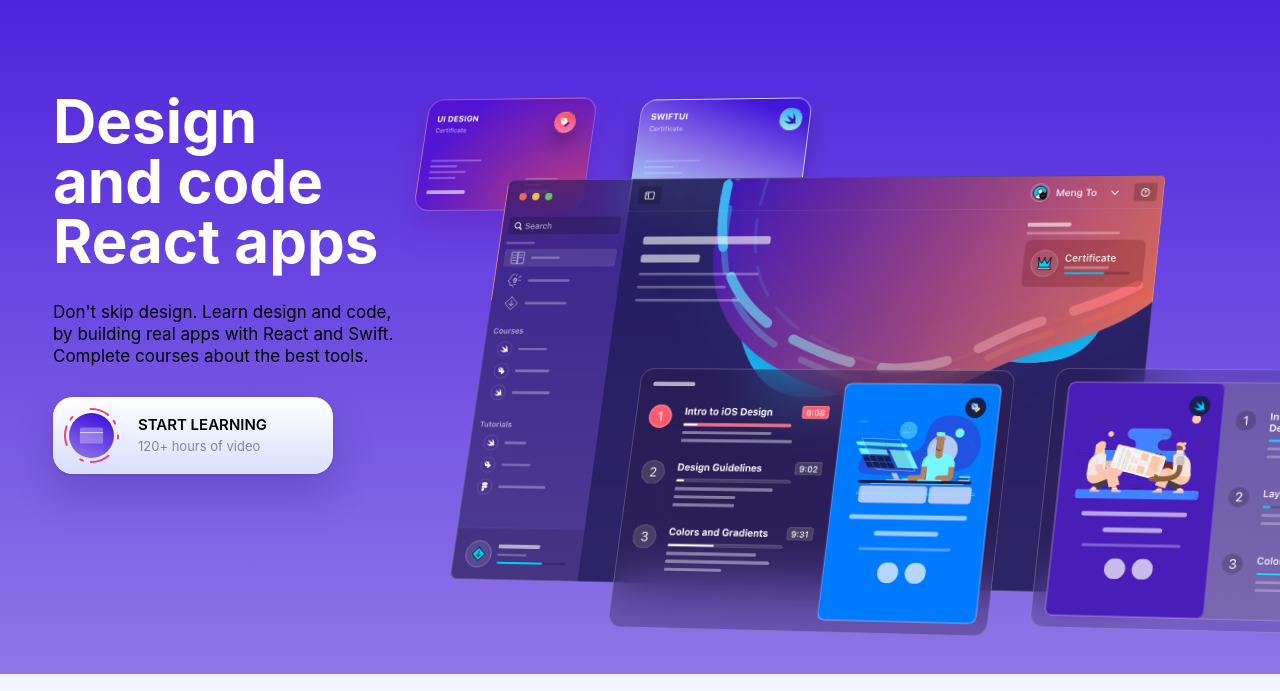
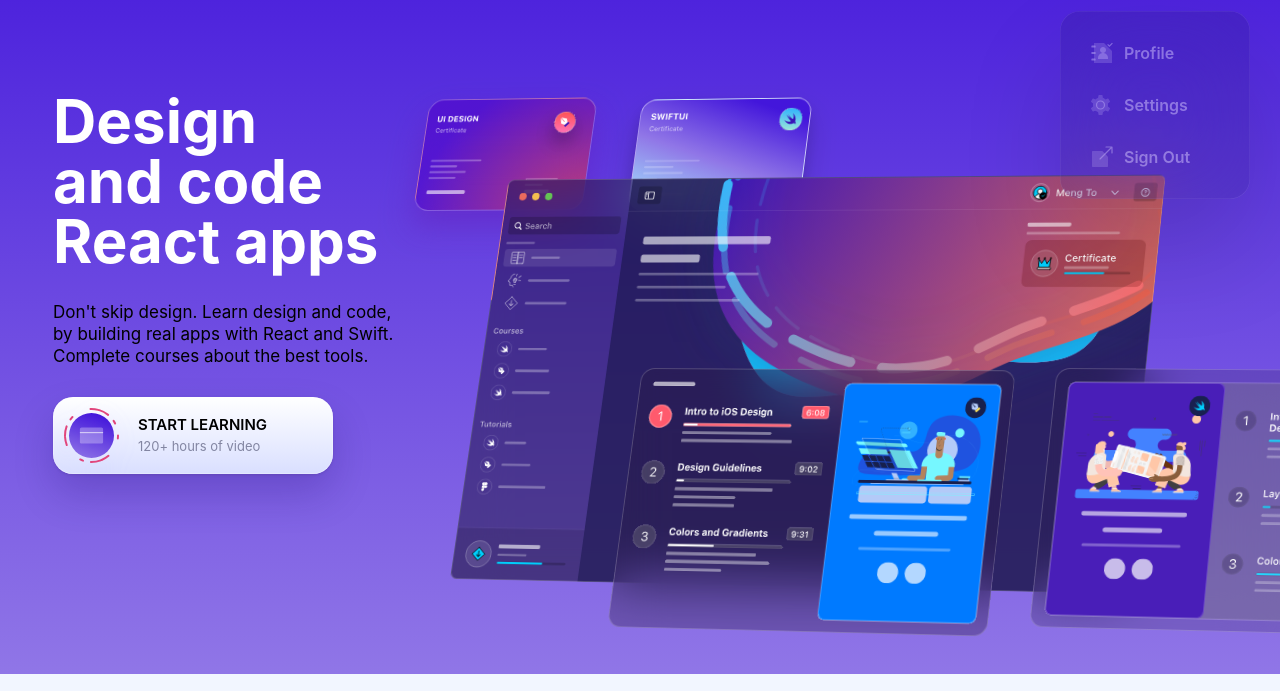
Before and after one commit to siddvader333/react-ui-course, a Gatsby site: page / in a window 1280 px wide. Shown: the part 109-800 px from the top of the page. Built offline with nearby package versions, Linux system fonts and the light colour scheme; Gatsby itself is replaced by a stand-in of ours.

Commit message:
Lecture 14: Toggle Menu with useState

```diff
--- a/src/components/layout/Header.js
+++ b/src/components/layout/Header.js
@@ -3,6 +3,7 @@
 import styled from "styled-components"
 import { menuData } from "../../data/menuData"
 import MenuButton from "../buttons/MenuButtons"
+import MenuTooltip from "../tooltips/MenuTooltip"
 
 const Header = () => {
   return (
@@ -16,6 +17,7 @@
           <MenuButton key={index} item={item} />
         ))}
       </MenuWrapper>
+      <MenuTooltip />
     </Wrapper>
   )
 }
--- /dev/null
+++ b/src/components/tooltips/MenuTooltip.js
@@ -0,0 +1,42 @@
+import React from "react"
+import styled from "styled-components"
+import { tooltipData } from "../../data/menuData"
+import MenuButton from "../buttons/MenuButtons"
+
+const MenuTooltip = () => {
+  const [isOpen, setIsOpen] = React.useState(false)
+
+  return (
+    <Wrapper
+      isOpen={isOpen}
+      onClick={() => {
+        setIsOpen(!isOpen)
+      }}
+    >
+      {tooltipData.map((item, index) => (
+        <MenuButton item={item} key={index} />
+      ))}
+    </Wrapper>
+  )
+}
+
+export default MenuTooltip
+
+const Wrapper = styled.div`
+  background: rgba(15, 14, 71, 0.3);
+  box-shadow: 0px 50px 100px rgba(0, 0, 0, 0.25),
+    inset 0px 0px 0px 0.5px rgba(255, 255, 255, 0.2);
+  backdrop-filter: blur(40px);
+  /* Note: backdrop-filter has minimal browser support */
+
+  border-radius: 20px;
+  padding: 20px;
+  position: absolute;
+  top: 60px;
+  right: 30px;
+  opacity: ${props => (props.isOpen ? 1 : 0.5)};
+  z-index: 1;
+  display: grid;
+  gap: 10px;
+  grid-template-columns: 150px;
+`
--- a/src/data/menuData.js
+++ b/src/data/menuData.js
@@ -9,3 +9,9 @@
   { title: "", icon: "/images/icons/search.svg", link: "/search" },
   { title: "", icon: "/images/icons/account.svg", link: "/account" },
 ]
+
+export const tooltipData = [
+  { title: "Profile", icon: "/images/icons/profile.svg", link: "/account" },
+  { title: "Settings", icon: "/images/icons/settings.svg", link: "/account" },
+  { title: "Sign Out", icon: "/images/icons/signout.svg", link: "/account" },
+]
```
